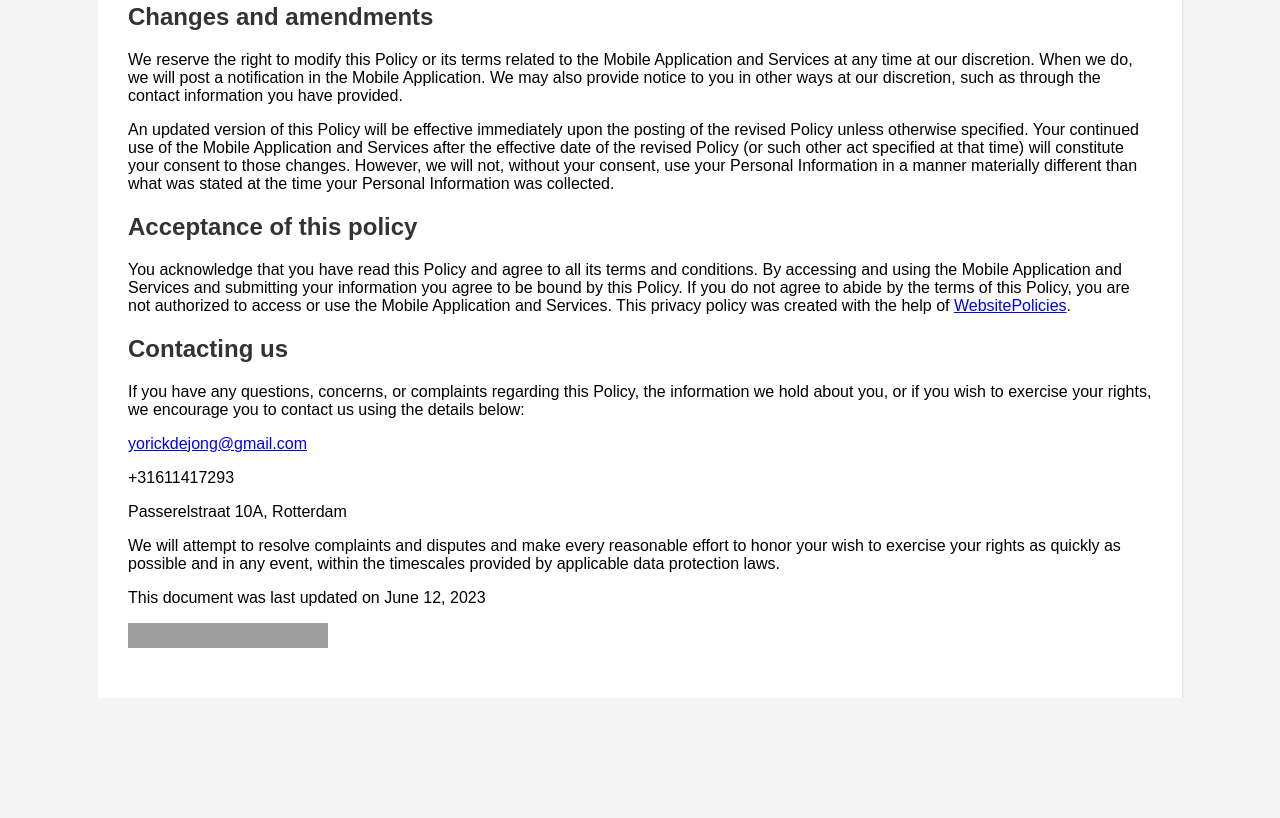
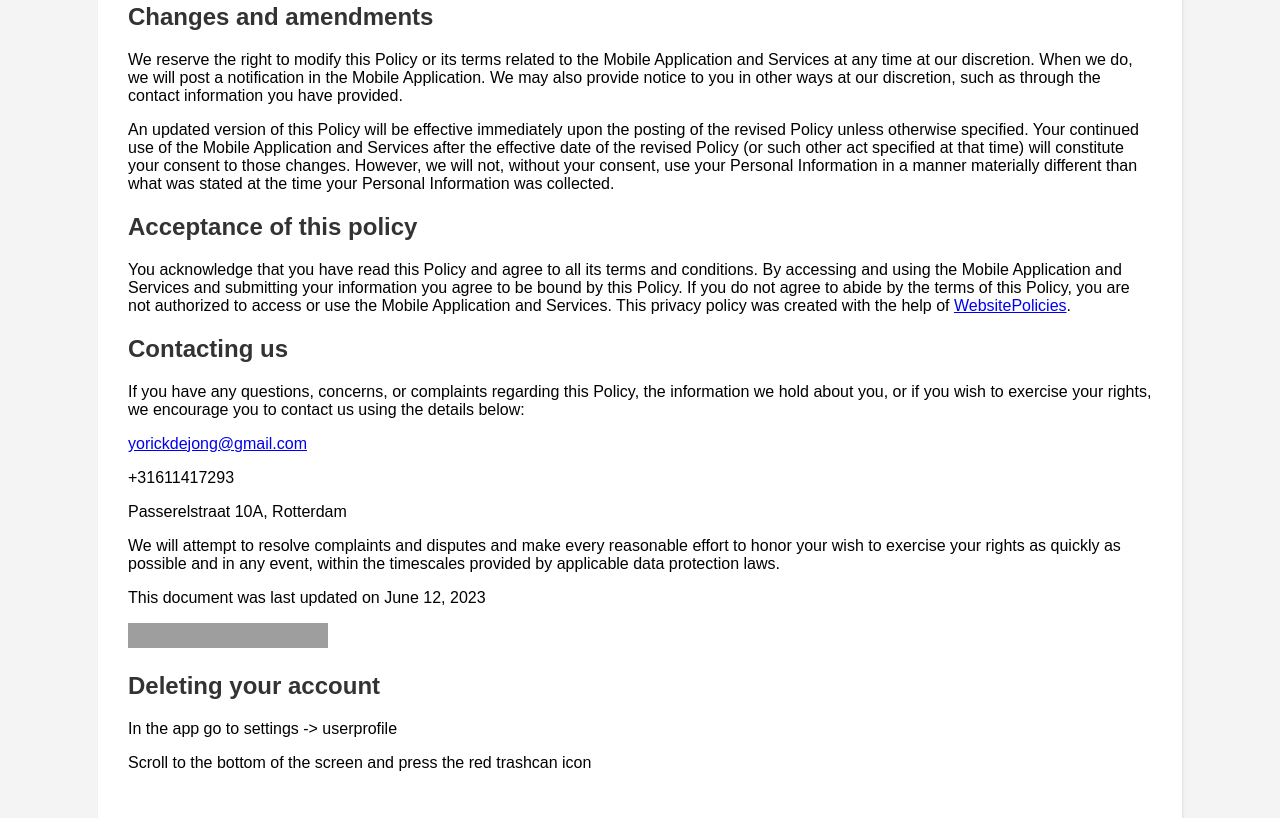
Before and after one commit to YorickdeJong/YorickdeJong.github.io, a plain HTML site: page index.html in a window 1280 px wide. Shown: the part 3114-3932 px from the top of the page. Before the commit the page ends 3812 px from the top, so only its background shows below. Drawn offline with Linux system fonts and the light colour scheme; grey boxes are pictures that could not be loaded.

Commit message:
Update index.html

```diff
--- a/index.html
+++ b/index.html
@@ -84,6 +84,9 @@
         <p>We will attempt to resolve complaints and disputes and make every reasonable effort to honor your wish to exercise your rights as quickly as possible and in any event, within the timescales provided by applicable data protection laws.</p>
         <p>This document was last updated on June 12, 2023</p>
         <p class="madewith"><a href="https://www.websitepolicies.com/privacy-policy-generator?via=madewithbadge" target="_blank"><img width="200" height="25" alt="Made with WebsitePolicies privacy policy generator" src="https://cdn.websitepolicies.io/img/badge.png" srcset="https://cdn.websitepolicies.io/img/badge_2x.png 2x"></a></p>
+        <h2>Deleting your account</h2>
+        <p>In the app go to settings -> userprofile</p>
+        <p>Scroll to the bottom of the screen and press the red trashcan icon</p>
     </div>
 </body>
 </html>
```
